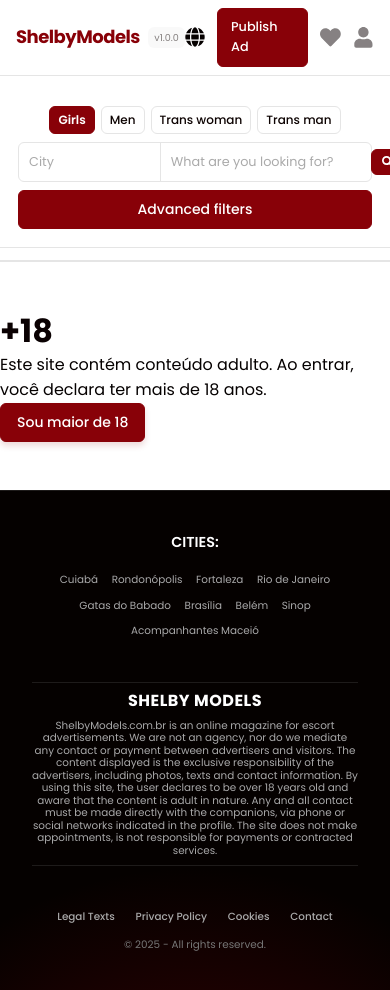
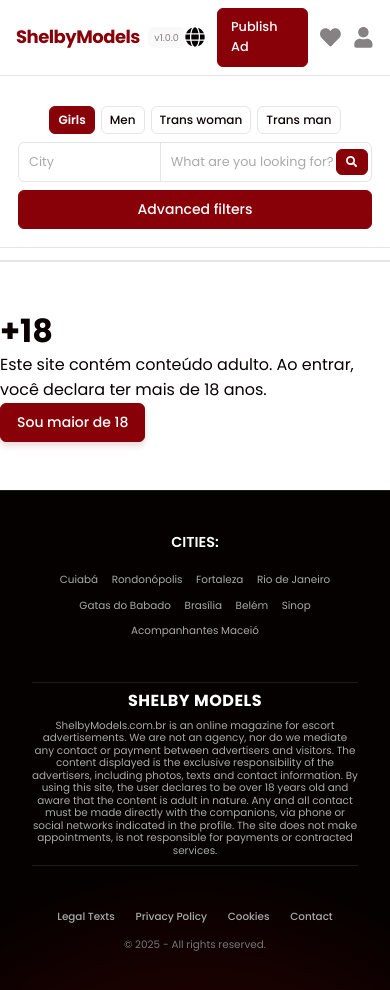
Before and after one commit to rodrigomarcell/ShelbyModels.Frontend, a React (Vite) app: page /login#/age in a window 390 px wide. Shown: the top 990 px of the page. Built offline with nearby package versions, Linux system fonts and the light colour scheme.

Commit message:
Atualiza o estilo do componente FilterBar, ajustando a posição do botão de busca e a cápsula de entrada para melhorar a responsividade. Modifica a propriedade 'right' para 16% em ambos os elementos, garantindo uma melhor adaptação em diferentes tamanhos de tela.

```diff
--- a/src/components/FilterBar/FilterBar.css
+++ b/src/components/FilterBar/FilterBar.css
@@ -246,6 +246,7 @@
     min-width: 40px;
     padding: 4px 8px;
     font-size: 0.75rem;
+    right: 16%;
   }
 
   .capsule-search .form-control {
@@ -260,7 +261,7 @@
     min-width: 32px;
     padding: 3px 6px;
     font-size: 0.7rem;
-    right: 4px;
+    right: 16%;
   }
 
   .capsule-search .form-control {
```
